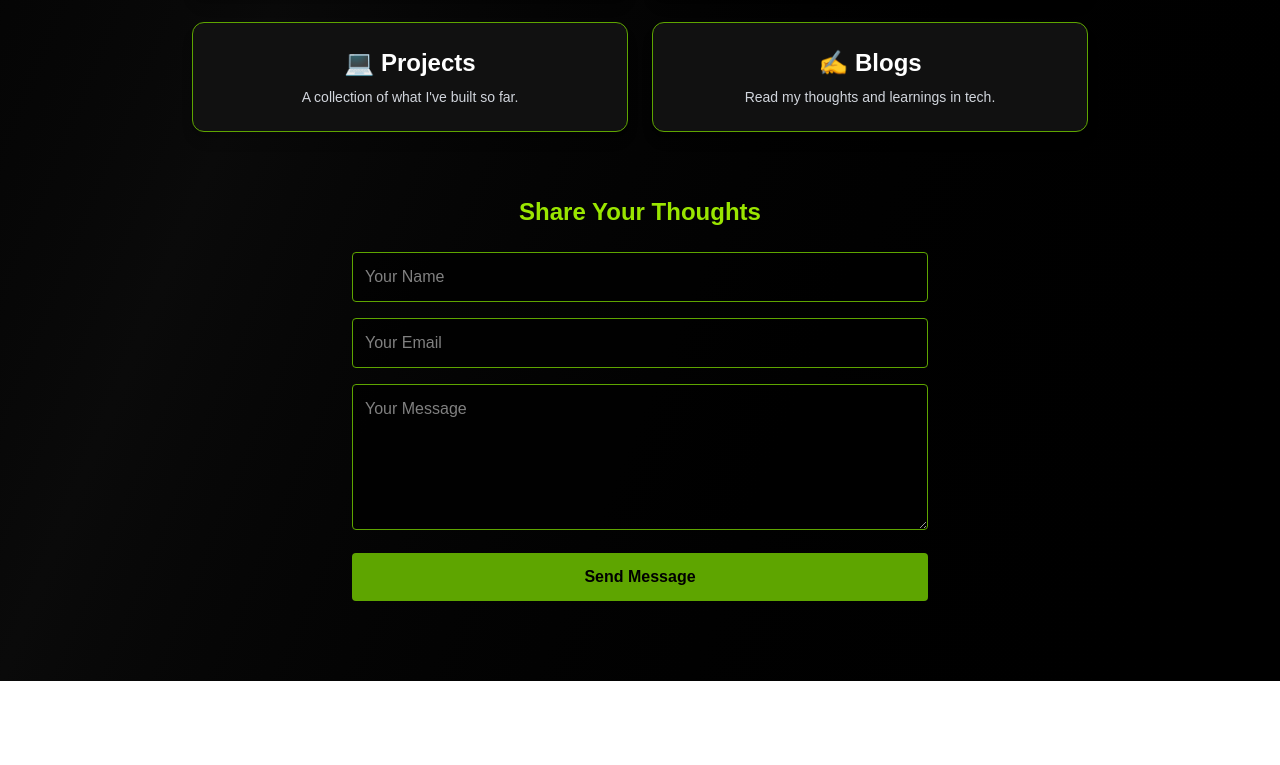
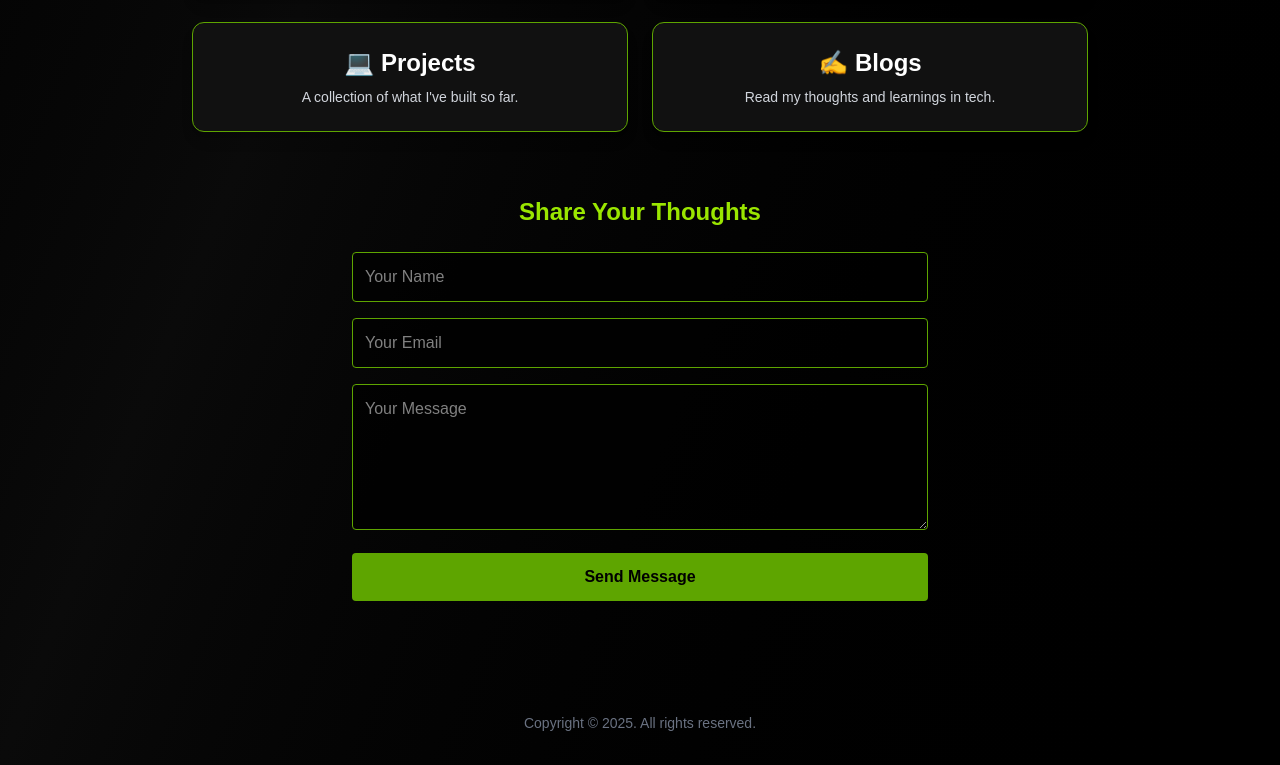
Before and after one commit to Nikk2344/My-Portfolio, a Next.js app: page /about in a window 1280 px wide. Shown: the part 2454-3219 px from the top of the page. Before the commit the page ends 3135 px from the top, so only its background shows below. Built offline with nearby package versions, Linux system fonts and the light colour scheme.

Commit message:
Added copyright in bottom of home page & About Page

```diff
--- a/src/app/about/page.tsx
+++ b/src/app/about/page.tsx
@@ -267,6 +267,9 @@ export default function AboutPage() {
         <h2 className="text-2xl font-bold text-lime-400 text-center mb-6">Share Your Thoughts</h2>
         <FeedbackForm page="About" />
       </section>
+      <footer className="text-center text-gray-500 text-sm py-8">
+        Copyright &copy; 2025. All rights reserved.
+      </footer>
     </main>
   );
 }
--- a/src/app/page.tsx
+++ b/src/app/page.tsx
@@ -8,6 +8,7 @@ import { FaTelegramPlane, FaDiscord, FaWhatsapp, FaInstagram, FaLinkedin } from
 import React, { useState, useEffect, useRef } from 'react';
 import { useRouter } from 'next/navigation';
 import Header from '../components/Header';
+import { footer } from 'framer-motion/m';
 
 function Loader() {
   return (
@@ -354,6 +355,9 @@ export default function Home() {
               }
             }
           `}</style>
+          <footer className="text-center text-gray-500 text-sm py-8">
+            Copyright &copy; 2025. All rights reserved.
+          </footer>
         </main>
       </div>
     </>
```
